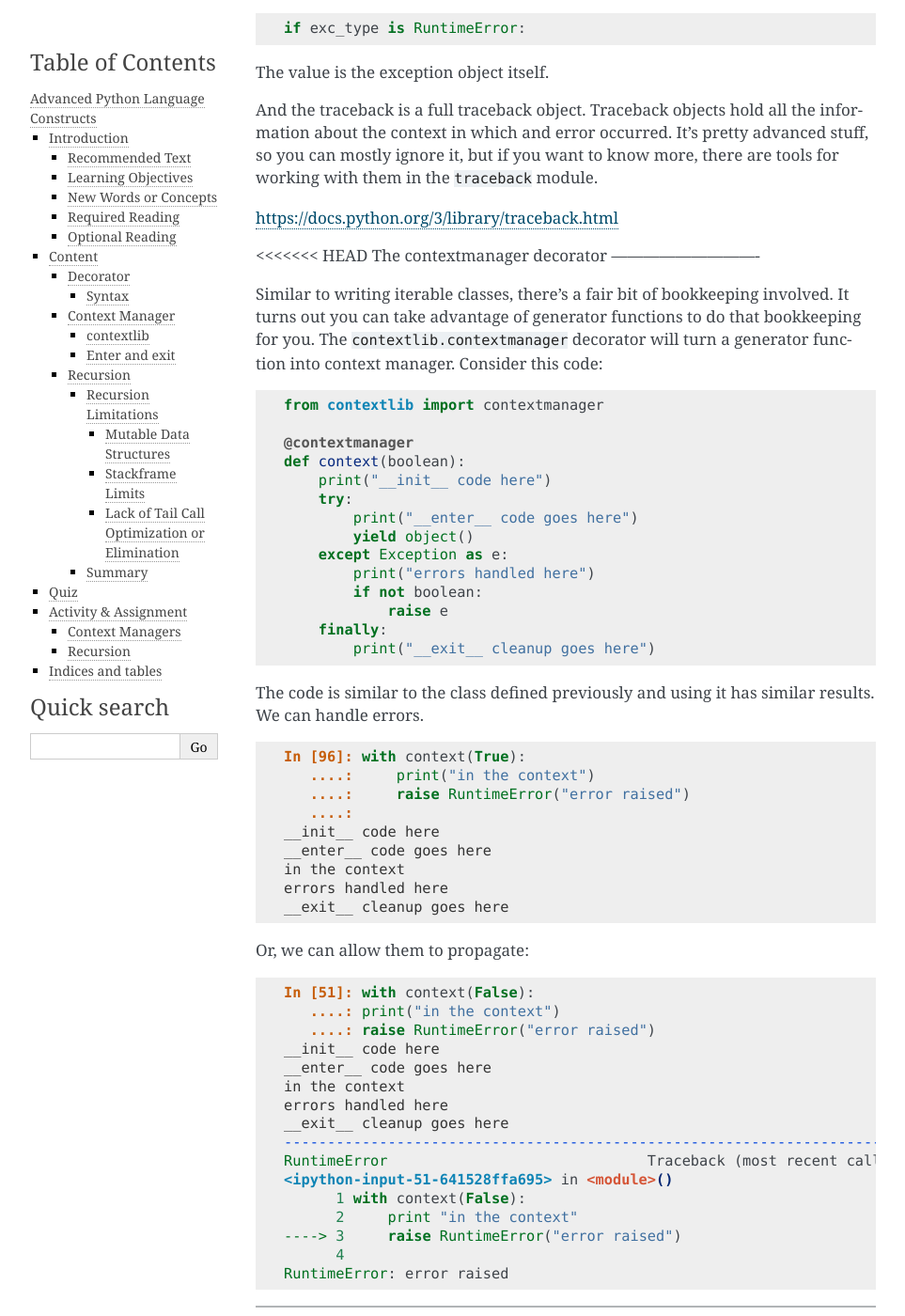
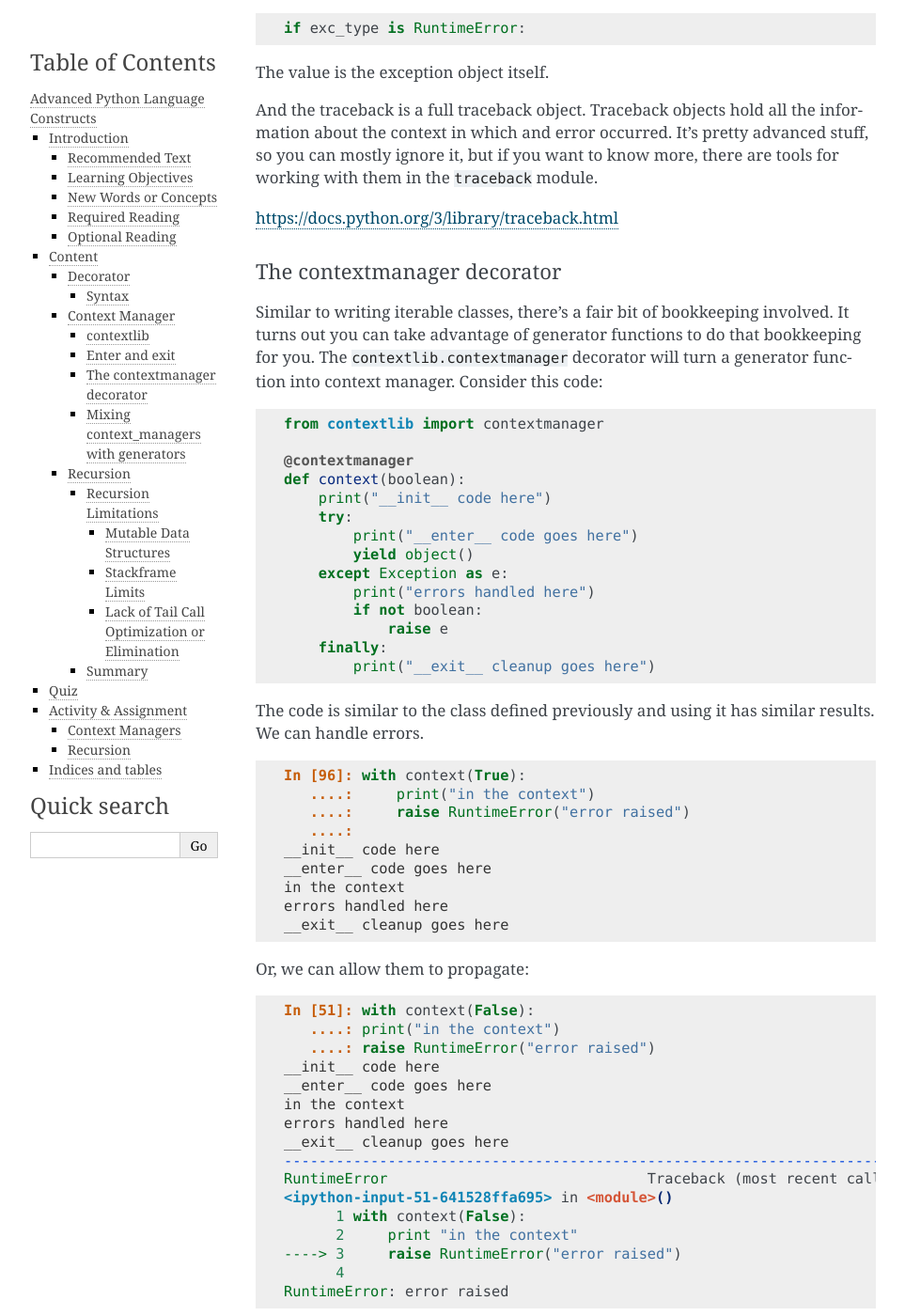
Before and after one commit to rriehle/AdvancedConstructs, a Sphinx documentation site: the page built from source/index.rst, in a window 1280 px wide and 1400 px high, scrolled down 8409 px. Shown: the whole window at 94% size, without its empty margins (148-1111 px from the left). Built offline with Sphinx 7.4.7, drawn with Linux system fonts in a browser that asks for light colours; some of the changed text lies outside the part shown.

Commit message:
fix merge problem

```diff
--- a/source/index.rst
+++ b/source/index.rst
@@ -421,7 +421,6 @@ And the traceback is a full traceback object.  Traceback objects hold all the in
 
 https://docs.python.org/3/library/traceback.html
 
-<<<<<<< HEAD
 The contextmanager decorator
 ----------------------------
 
```
Also changed, not shown: other parts of source/index.rst (+0 -2 lines).
